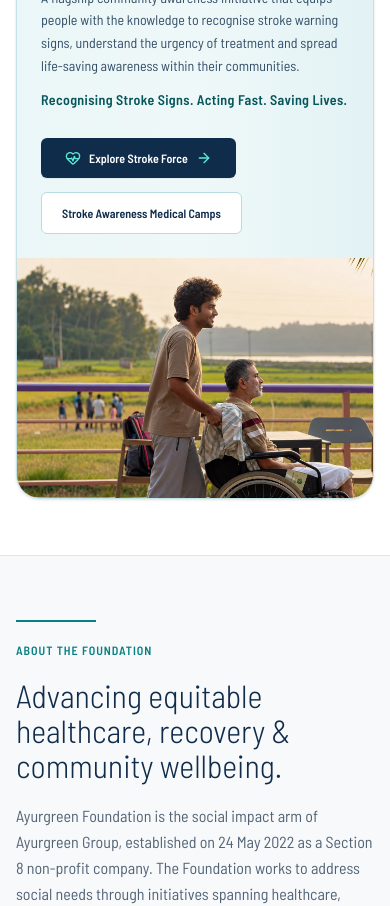
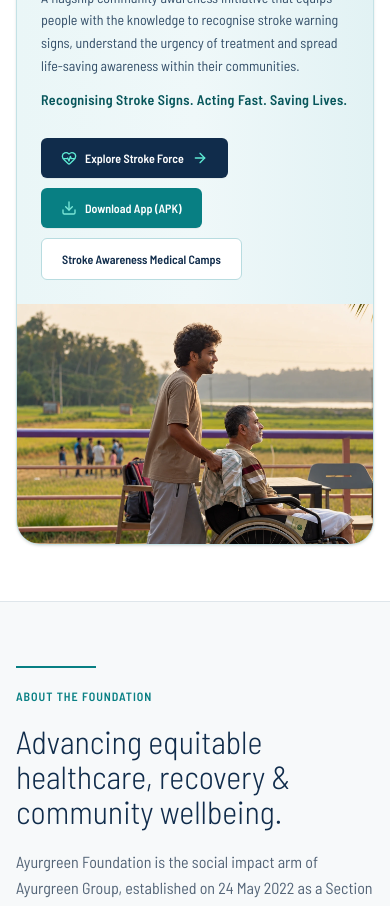
Before and after one commit to yaseen-ahamed/ag-foundation, a React (Vite) app: page / in a window 390 px wide. Shown: the part 1140-2046 px from the top of the page. Built offline with nearby package versions, Linux system fonts and the light colour scheme.

Commit message:
Add Download App (APK) button with direct release asset link to Stroke Force card

```diff
--- a/src/components/sections/SharedSections.tsx
+++ b/src/components/sections/SharedSections.tsx
@@ -10,6 +10,7 @@
   HandHeart,
   BarChart3,
   HeartPulse,
+  Download,
 } from 'lucide-react';
 import { ProgrammeItem, CharityCareStats } from '../../data/siteConfig';
 import { useSite } from '../../context/SiteContext';
@@ -228,18 +229,30 @@
             </p>
           </div>
 
-          <div className="pt-2 flex flex-wrap items-center gap-3.5">
+          <div className="pt-2 flex flex-wrap items-center gap-2.5 sm:gap-3.5">
             <Link
               to="/stroke-force"
-              className="inline-flex items-center gap-2 px-6 py-3 rounded-md bg-[#102C4B] text-white hover:bg-[#087F83] text-xs sm:text-sm font-semibold transition-colors shadow-2xs"
+              className="inline-flex items-center justify-center gap-2 px-5 sm:px-6 py-3 rounded-md bg-[#102C4B] text-white hover:bg-[#087F83] text-xs sm:text-sm font-semibold transition-colors shadow-2xs whitespace-nowrap"
             >
               <HeartPulse className="w-4 h-4 text-[#5EEAD4]" />
               <span>Explore Stroke Force</span>
               <ArrowRight className="w-4 h-4 text-[#5EEAD4]" />
             </Link>
+
+            <a
+              href="https://github.com/yaseen-ahamed/ag-foundation/releases/download/strokeforce/strokeforce.apk"
+              download="strokeforce.apk"
+              className="inline-flex items-center justify-center gap-2 px-5 sm:px-6 py-3 rounded-md bg-[#087F83] hover:bg-[#07565B] text-white text-xs sm:text-sm font-semibold transition-all shadow-2xs hover:shadow-xs whitespace-nowrap"
+              title="Download Stroke Force Android App (APK)"
+              aria-label="Download Stroke Force APK for Android"
+            >
+              <Download className="w-4 h-4 text-[#7CE8D8]" />
+              <span>Download App (APK)</span>
+            </a>
+
             <Link
               to="/programmes/medical-camps"
-              className="inline-flex items-center gap-2 px-5 py-3 rounded-md bg-white hover:bg-[#F7F9FA] text-[#102C4B] border border-[#B8DCE0] text-xs sm:text-sm font-semibold transition-colors"
+              className="inline-flex items-center justify-center gap-2 px-5 py-3 rounded-md bg-white hover:bg-[#F7F9FA] text-[#102C4B] border border-[#B8DCE0] text-xs sm:text-sm font-semibold transition-colors whitespace-nowrap"
             >
               <span>Stroke Awareness Medical Camps</span>
             </Link>
--- a/src/pages/StrokeForcePage.tsx
+++ b/src/pages/StrokeForcePage.tsx
@@ -11,6 +11,7 @@
   HeartPulse,
   Handshake,
   PhoneCall,
+  Download,
 } from 'lucide-react';
 import { useSite } from '../context/SiteContext';
 import { SeoHead, Breadcrumbs, SectionHeading } from '../components/common/UIElements';
@@ -127,16 +128,26 @@
               </p>
 
               <div className="flex flex-wrap items-center gap-3.5 pt-2">
+                <a
+                  href="https://github.com/yaseen-ahamed/ag-foundation/releases/download/strokeforce/strokeforce.apk"
+                  download="strokeforce.apk"
+                  className="inline-flex items-center gap-2 px-6 py-3.5 rounded-md bg-[#102C4B] hover:bg-[#07565B] text-white text-sm font-semibold transition-colors shadow-2xs whitespace-nowrap"
+                  title="Download Stroke Force Android App (APK)"
+                  aria-label="Download Stroke Force APK for Android"
+                >
+                  <Download className="w-4 h-4 text-[#5EEAD4]" />
+                  <span>Download App (APK)</span>
+                </a>
                 <Link
                   to="/volunteer"
-                  className="inline-flex items-center gap-2 px-6 py-3.5 rounded-md bg-[#087F83] hover:bg-[#07565B] text-white text-sm font-semibold transition-colors"
+                  className="inline-flex items-center gap-2 px-6 py-3.5 rounded-md bg-[#087F83] hover:bg-[#07565B] text-white text-sm font-semibold transition-colors whitespace-nowrap"
                 >
                   <span>Become a Community Educator</span>
                   <ArrowRight className="w-4 h-4" />
                 </Link>
                 <Link
                   to="/partner-with-us"
-                  className="inline-flex items-center gap-2 px-6 py-3.5 rounded-md bg-white hover:bg-[#F7F9FA] text-[#102C4B] border border-[#087F83] text-sm font-semibold transition-colors"
+                  className="inline-flex items-center gap-2 px-6 py-3.5 rounded-md bg-white hover:bg-[#F7F9FA] text-[#102C4B] border border-[#087F83] text-sm font-semibold transition-colors whitespace-nowrap"
                 >
                   <span>Host a Session at Your Institution</span>
                 </Link>
```
